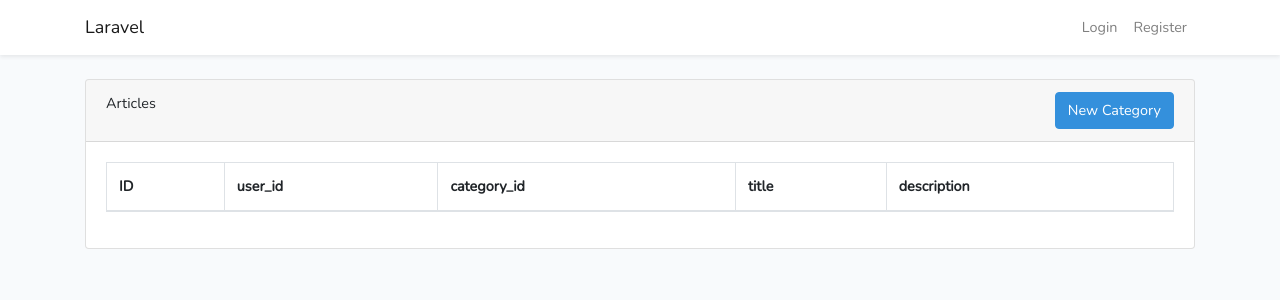
After one commit to sortsom/ProductEcommerce, a Laravel app: template resources/views/articles/index.blade.php in a window 1280 px wide. The commit adds this page. Shown: the top 300 px of the page. Run offline with Laravel 8, Linux system fonts and the light colour scheme; the template is opened without the code that fills it, so the values that code supplies are empty; some libraries are stand-ins or nearby versions.

Commit message:
articles

```diff
--- /dev/null
+++ b/resources/views/articles/index.blade.php
@@ -0,0 +1,29 @@
+@extends('layouts.app')
+
+@section('content')
+    <div class="container">
+        <div class="row justify-content-center">
+            <div class="col-12">
+                <div class="card">
+                    <div class="card-header">
+                        <span class="display-5">Articles</span>
+                        <a href="#" class="btn btn-primary float-right">New Category</a>
+                    </div>
+                    <div class="card-body">
+                        <table class="table table-bordered">
+                            <thead>
+                            <tr>
+                                <th scope="col">ID</th>
+                                <th scope="col">user_id</th>
+                                <th scope="col">category_id</th>
+                                <th>title</th>
+                                <th>description</th>
+                            </tr>
+                            </thead>
+
+
+                        </table>
+                </div>
+            </div>
+        </div>
+@endsection
--- a/resources/views/layouts/app.blade.php
+++ b/resources/views/layouts/app.blade.php
@@ -54,6 +54,9 @@
                             @endif
                         @else
                             <li class="nav-item dropdown">
+                                <a class="nav-link" href="{{route('articles.index') }}">Articles</a>
+                            </li>
+                            <li class="nav-item dropdown">
                                 <a class="nav-link" href="{{ route('categories.index') }}">All Categories</a>
                             </li>
                             <li class="nav-item dropdown">
```
Also changed, not shown: app/Http/Controllers/articles.php (added, +84 -0 lines), resources/views/categories/index.blade.php (+8 -8 lines), resources/views/articles/create.blade.php (added), resources/views/articles/edit.blade.php (added), resources/views/articles/show.blade.php (added).
